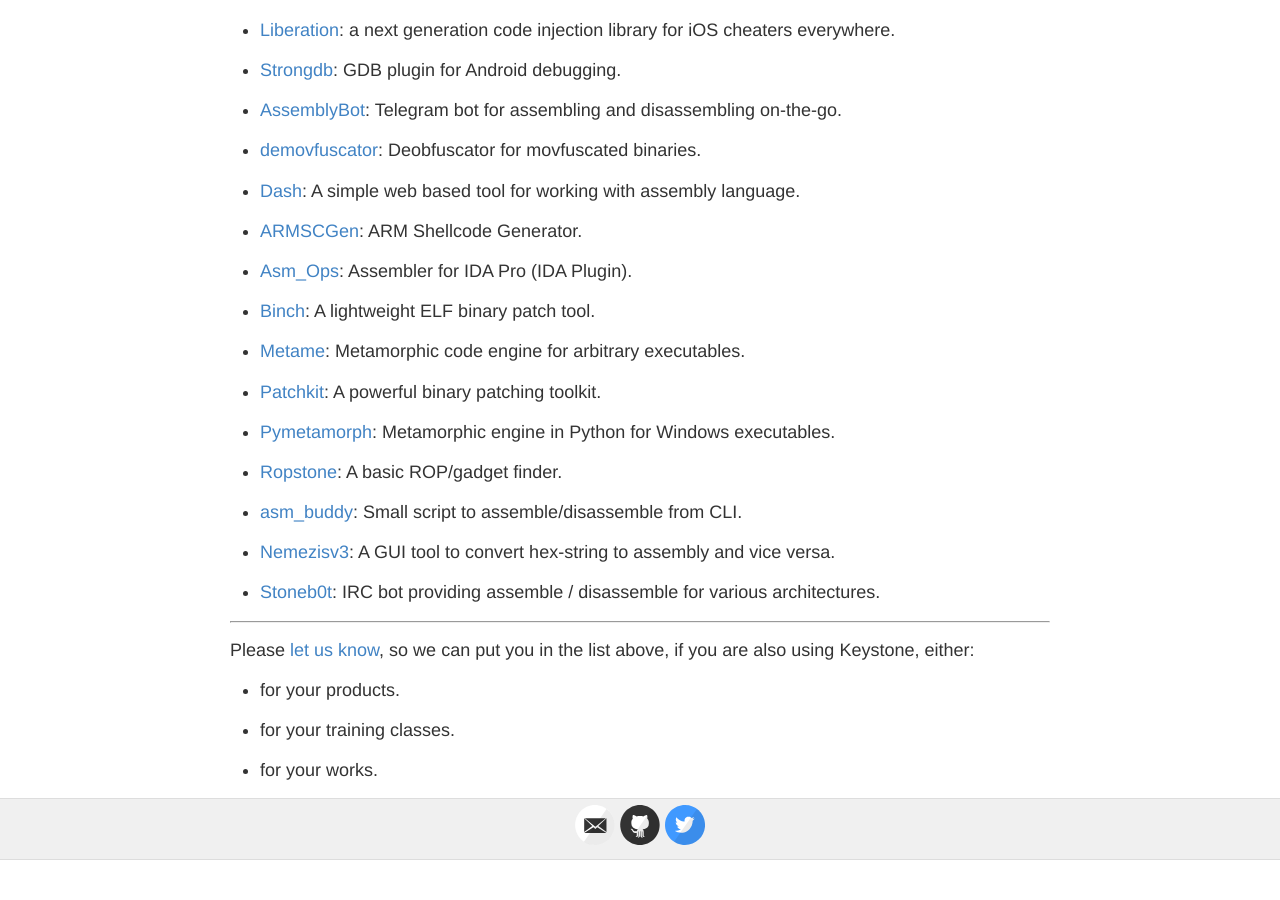
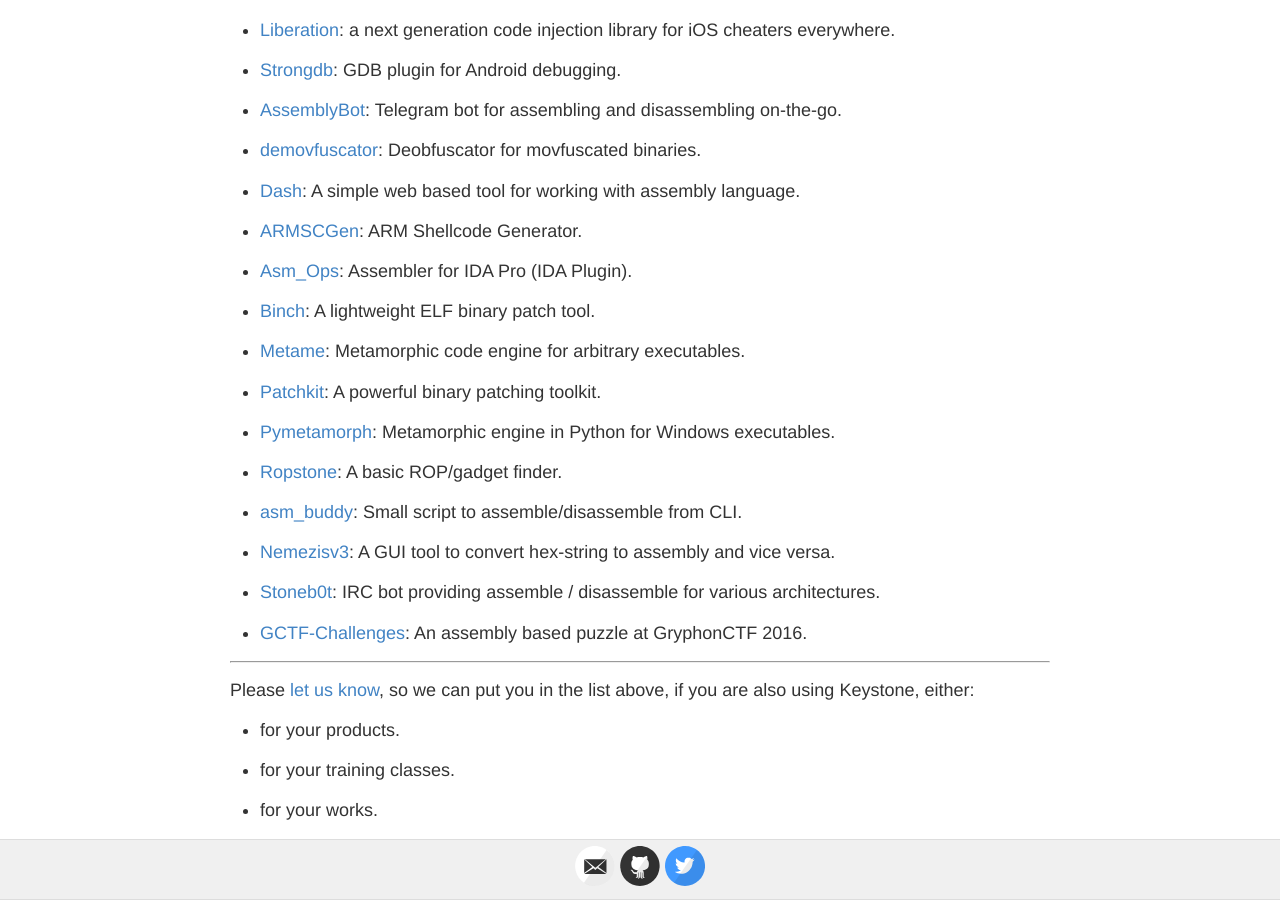
Before and after one commit to keystone-engine/keystone-engine.github.io, a Jekyll site: the page built from showcase.md, in a window 1280 px wide and 900 px high, scrolled down 657 px. Built offline with Jekyll 4.4.1, drawn with Linux system fonts in a browser that asks for light colours; before the commit the page ends 1517 px from its top, so only the background shows below that; some of the changed lines change nothing that is shown.

Commit message:
showcase

```diff
--- a/showcase.md
+++ b/showcase.md
@@ -6,7 +6,7 @@
 
 ## Showcase
 
-In our knowledge, Keystone has been used by **24** following products (listed in no particular order).
+In our knowledge, Keystone has been used by **25** following products (listed in no particular order).
 
 - [Keypatch](http://keystone-engine.org/keypatch): IDA Pro plugin for code assembling & binary patching.
 
@@ -56,6 +56,8 @@
 
 - [Stoneb0t](https://github.com/polymorf/stoneb0t): IRC bot providing assemble / disassemble for various architectures.
 
+- [GCTF-Challenges](https://github.com/DISMGryphon/GCTF-Challenges/tree/master/challs/programming/forest): An assembly based puzzle at GryphonCTF 2016.
+
 ---
 
 Please [let us know](/contact/), so we can put you in the list above, if you are also using Keystone, either:
```
